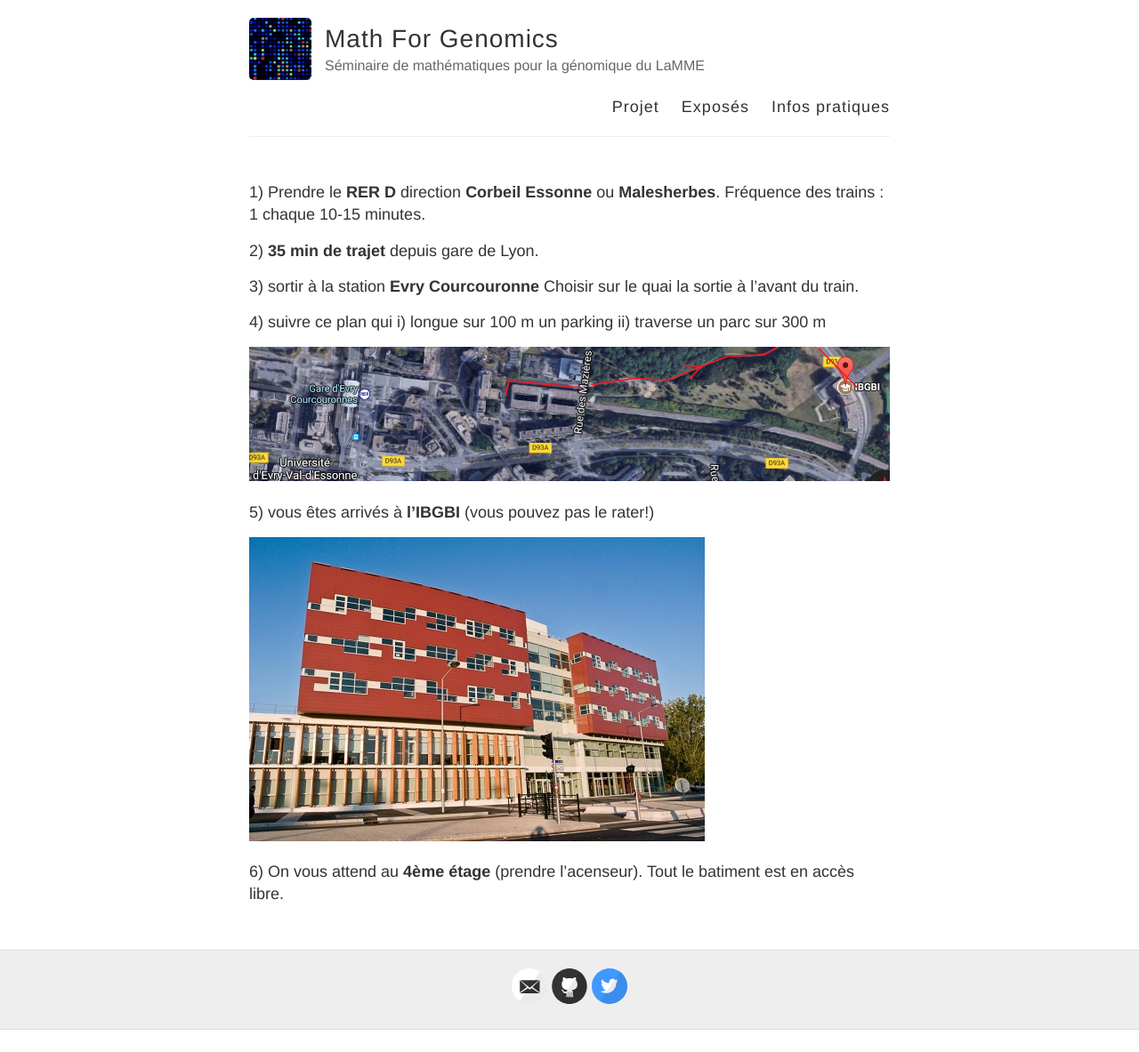
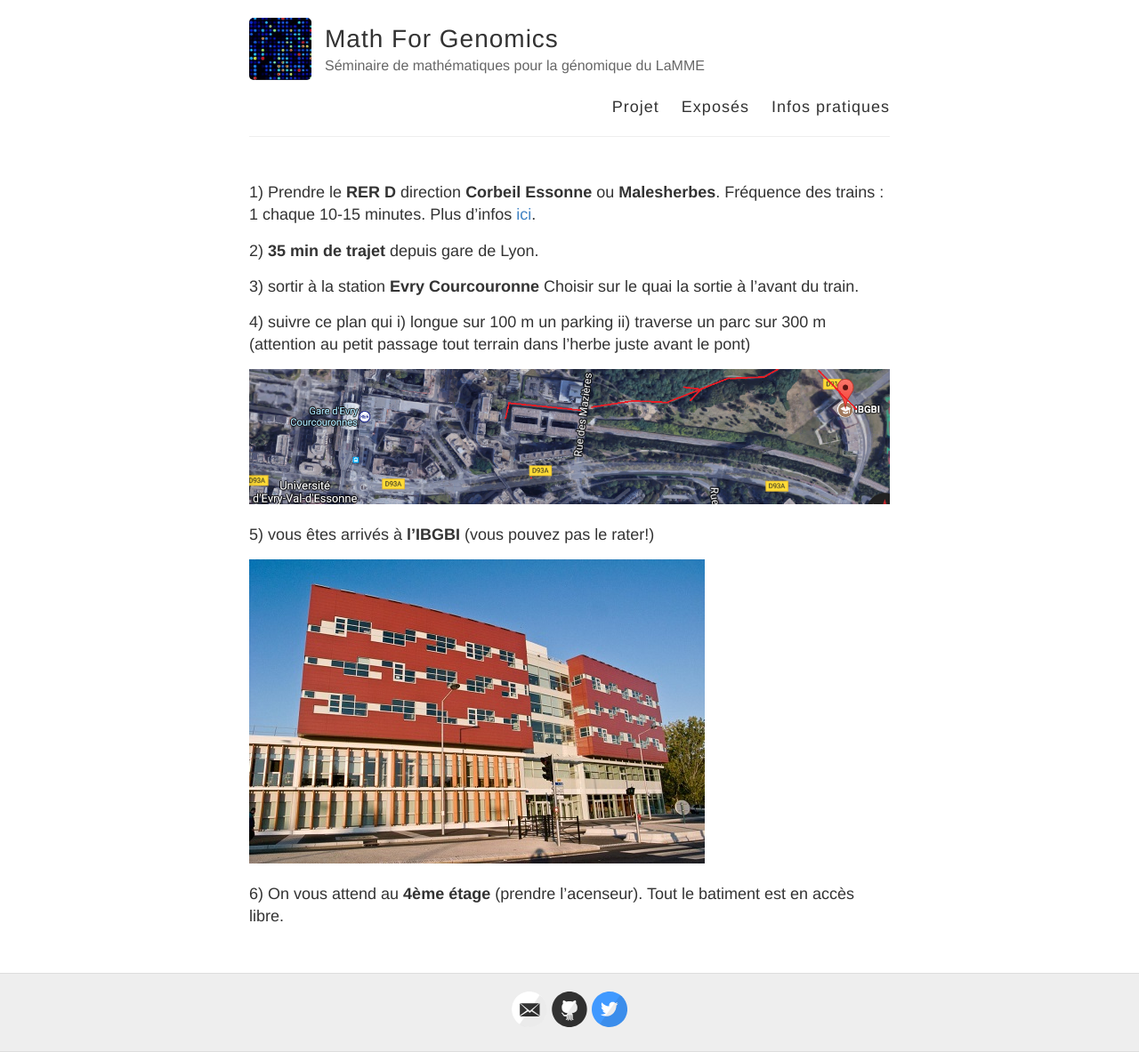
Before and after one commit to MathForGenomics/MathForGenomics.github.io, a Jekyll site: the page built from infos.md, in a window 1280 px wide. Shown: the whole page at 89% size. Built offline with Jekyll 4.4.1, drawn with Linux system fonts in a browser that asks for light colours; before the commit the page ends 1158 px from its top, so only the background shows below that.

Commit message:
Update infos.md

```diff
--- a/infos.md
+++ b/infos.md
@@ -5,12 +5,13 @@ permalink: /infos/
 ---
 
 1) Prendre le **RER D** direction **Corbeil Essonne** ou **Malesherbes**. Fréquence des trains : 1 chaque 10-15 minutes.
+Plus d'infos [ici](https://www.transilien.com/lignes/rer-trains/rer-D).
 
 2) **35 min de trajet** depuis gare de Lyon.
 
 3) sortir à la station **Evry Courcouronne** Choisir sur le quai la sortie à l'avant du train.
 
-4) suivre ce plan qui i) longue sur 100 m un parking ii) traverse un parc sur 300 m
+4) suivre ce plan qui i) longue sur 100 m un parking ii) traverse un parc sur 300 m (attention au petit passage tout terrain dans l'herbe juste avant le pont)
 
 ![_config.yml]({{ site.baseurl }}/images/carte.png)
 
```
